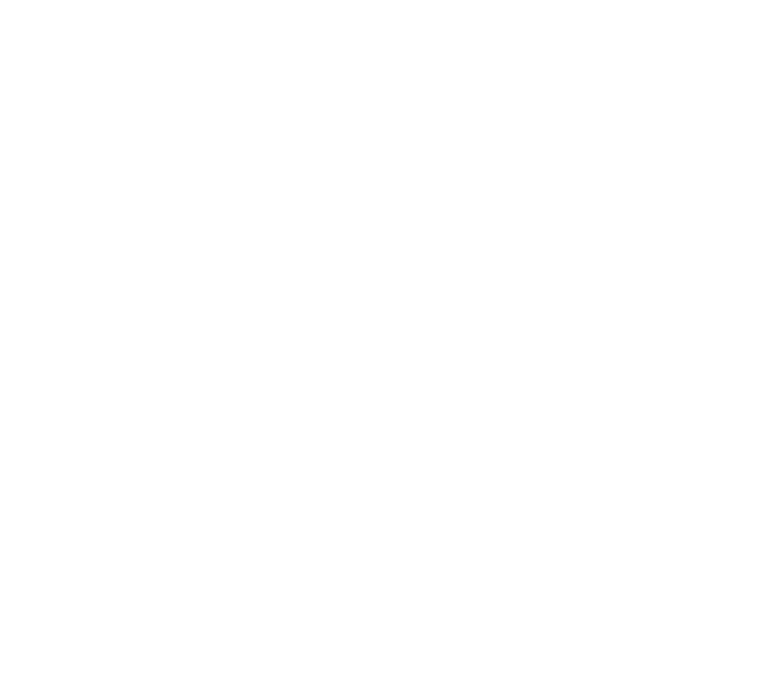
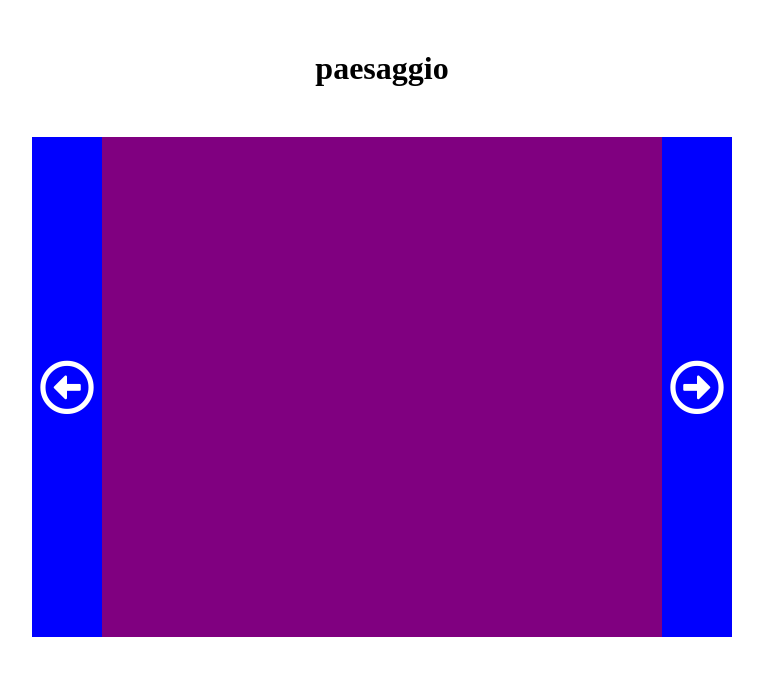
Before and after one commit to AlessandroDico/vue-slider, a plain HTML site: page index.html in a window 1280 px wide. Shown: the whole page, without its empty margins (258-1021 px from the left). Drawn offline with nearby package versions, Linux system fonts and the light colour scheme.

Commit message:
creato struttura corosello html / css

```diff
--- a/assets/main.js
+++ b/assets/main.js
@@ -1,7 +1,13 @@
+//CREARE UN CAROSELLO DI IMMAGINI
+//LE IMMAGINI DOVRANNO SCORRERE ALL CLICK SULLE FRECCIE SIA AVANTI CHE INDIETRO
+//BONUS 1 : IMPOSTARE L'AUTOPLAY (IMMAGINI CAMBIANO DOPO TOT TEMPO)
+//BONUS 2 : IMPOSTARE IL CLICK SUI "PALLINI" CHE  CAMBIANO L'IMAGINE CORRENTE SULL' IMMAGINE CORRISPONDENTE AL PALLINO CLICCATO
+
+
 var app = new Vue ({
     el: '#root',
     data: {
-
+        titolo: 'paesaggio',
     },
     methods: {
 
--- a/assets/style.css
+++ b/assets/style.css
@@ -0,0 +1,37 @@
+* {
+    margin: 0;
+    padding: 0;
+    box-sizing: border-box;
+}
+
+h1 {
+    margin: 50px;
+    text-align: center;
+}
+
+.carousel-container {
+    margin: auto;
+    display: flex;
+    justify-content: center;
+    width: 700px;
+    height: 500px;
+    background-color: orange;
+}
+
+.left-arrow, .right-arrow {
+    width: 70px;
+    background-color: blue;
+    display: flex;
+    justify-content: center;
+    align-items: center;
+}
+
+.images-container {
+    width: calc(100% - 140px);
+    background-color: purple;
+}
+
+.carousel-container i {
+    font-size: 55px;
+    color: #fff;
+}
--- a/index.html
+++ b/index.html
@@ -3,10 +3,33 @@
     <head>
         <meta charset="utf-8">
         <title>Vue Carousel</title>
+        <link rel="stylesheet" href="https://use.fontawesome.com/releases/v5.15.1/css/all.css" integrity="sha384-vp86vTRFVJgpjF9jiIGPEEqYqlDwgyBgEF109VFjmqGmIY/Y4HV4d3Gp2irVfcrp" crossorigin="anonymous">
         <link rel="stylesheet" href="assets/style.css">
         <script src="https://cdn.jsdelivr.net/npm/vue"></script>
     </head>
     <body>
+
+        <div id="root">
+            <h1>{{ titolo }}</h1>
+
+            <div class="carousel-container">
+                <div class="left-arrow">
+                    <i class="far fa-arrow-alt-circle-left"></i>
+                </div>
+                <div class="images-container">
+                    <img src="" alt="">
+                </div>
+                <div class="right-arrow">
+                    <i class="far fa-arrow-alt-circle-right"></i>
+                </div>
+            </div>
+
+
+
+
+
+
+        </div>
 
 
 
```
